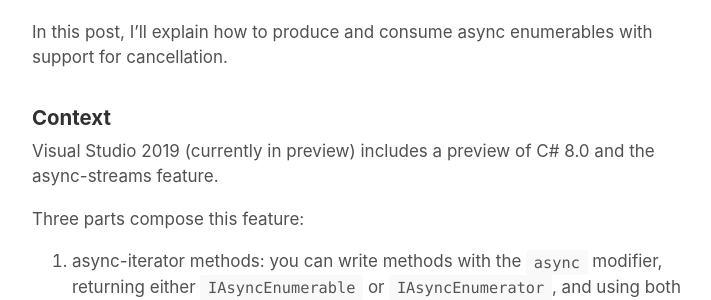
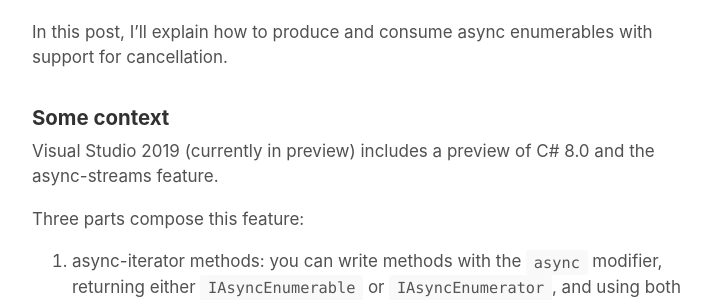
Before and after one commit to jcouv/jcouv.github.io, a Jekyll site: the page built from _posts/2019-03-08-async-enumerables-with-cancellation.md, in a window 1280 px wide and 900 px high. Shown: the part 216-516 px from the top of the window, without its empty margins (268-979 px from the left). Built offline with Jekyll 4.4.1, drawn with Linux system fonts in a browser that asks for light colours; comment, search, counter and statistics services are not loaded.

Commit message:
Update 2019-03-08-async-enumerables-with-cancellation.md

```diff
--- a/_posts/2019-03-08-async-enumerables-with-cancellation.md
+++ b/_posts/2019-03-08-async-enumerables-with-cancellation.md
@@ -5,7 +5,7 @@ published: true
 
 In this post, I'll explain how to produce and consume async enumerables with support for cancellation.
 
-### Context
+### Some context
 
 Visual Studio 2019 (currently in preview) includes a preview of C# 8.0 and the async-streams feature.
 
```
